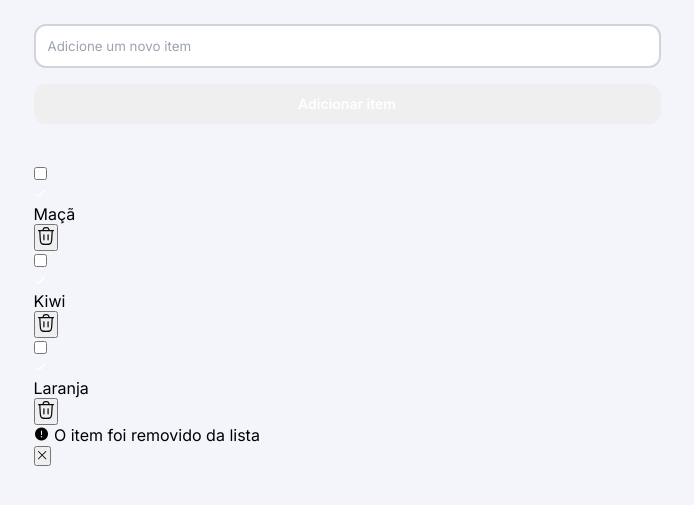
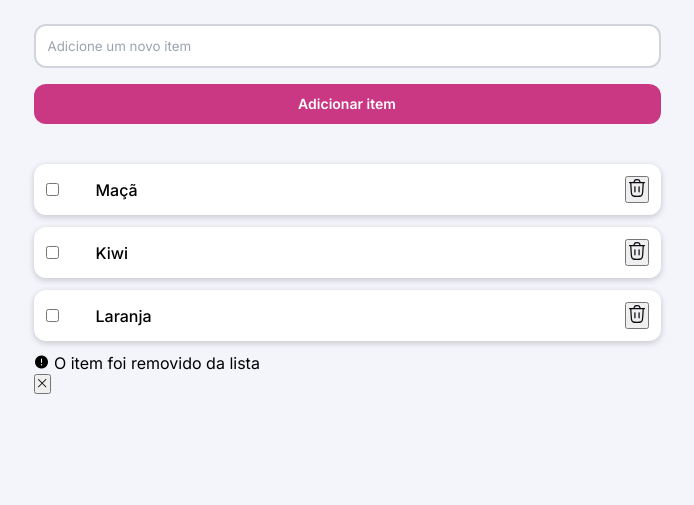
Before and after one commit to Nicolas-Carvalho-22B-UNASP/QuickList, a plain HTML site: page index.html in a window 1280 px wide. Shown: the part 169-674 px from the top of the page, without its empty margins (293-987 px from the left). Drawn offline with nearby package versions, Linux system fonts and the light colour scheme.

Commit message:
Inicio das estiliações da section.list

```diff
--- a/style.css
+++ b/style.css
@@ -91,7 +91,7 @@ main {
     }
 
     button {
-        background: var([--color-brand]);
+        background: var(--color-brand);
         border: none;
         color: var(--always-white);
         width: 100%;
@@ -107,3 +107,25 @@ main {
         }
     }
 }
+
+.list {
+    .item {
+        background: var(--background-secondary);
+        padding: 1.2rem;
+        margin-bottom: 1.2rem;
+        display: flex;
+        justify-content: space-between;
+        align-items: center;
+        font-size: 1.6rem;
+        line-height: 2.4rem;
+        font-weight: 500;
+        border-radius: 1.2rem;
+        box-shadow: 0 2px 6px rgba(8, 11, 18, 0.2);
+
+        div {
+            display: flex;
+            gap: 1.2rem;
+            align-items: center;
+        }
+    }
+}
```
